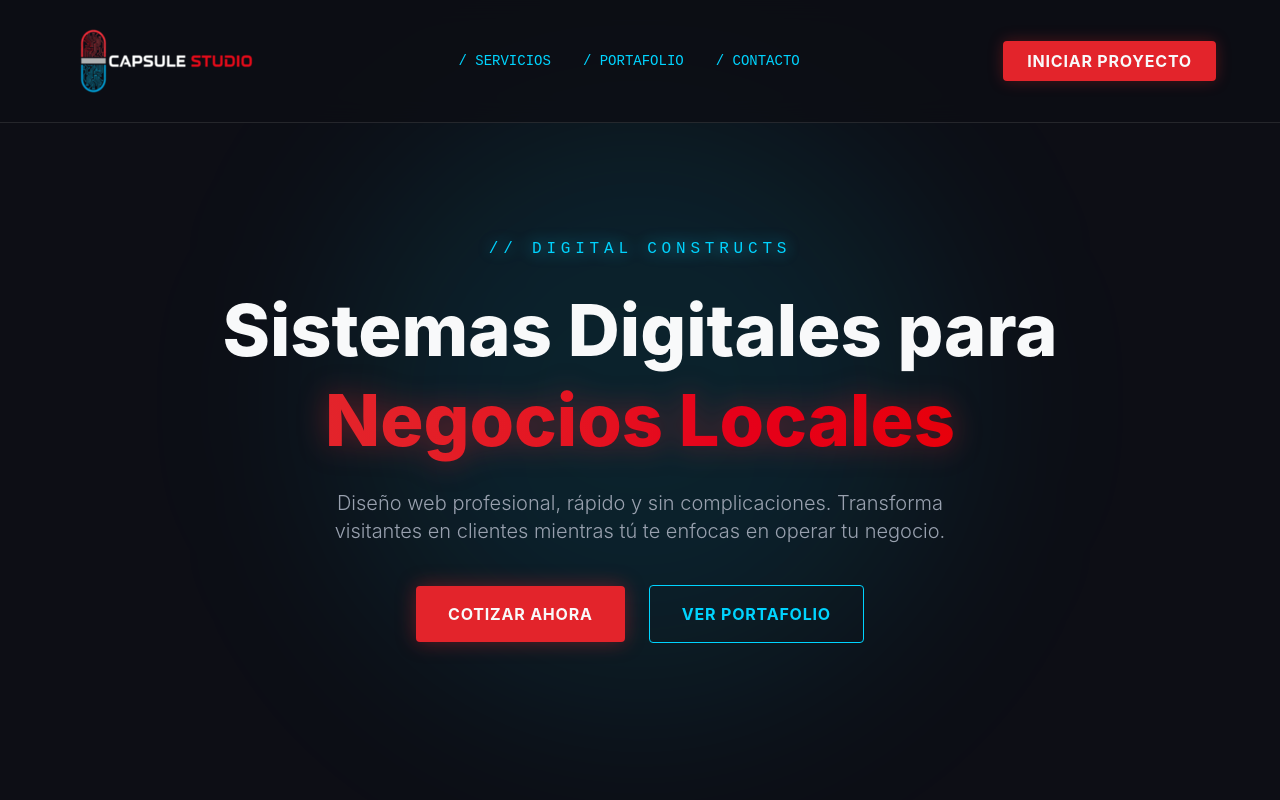
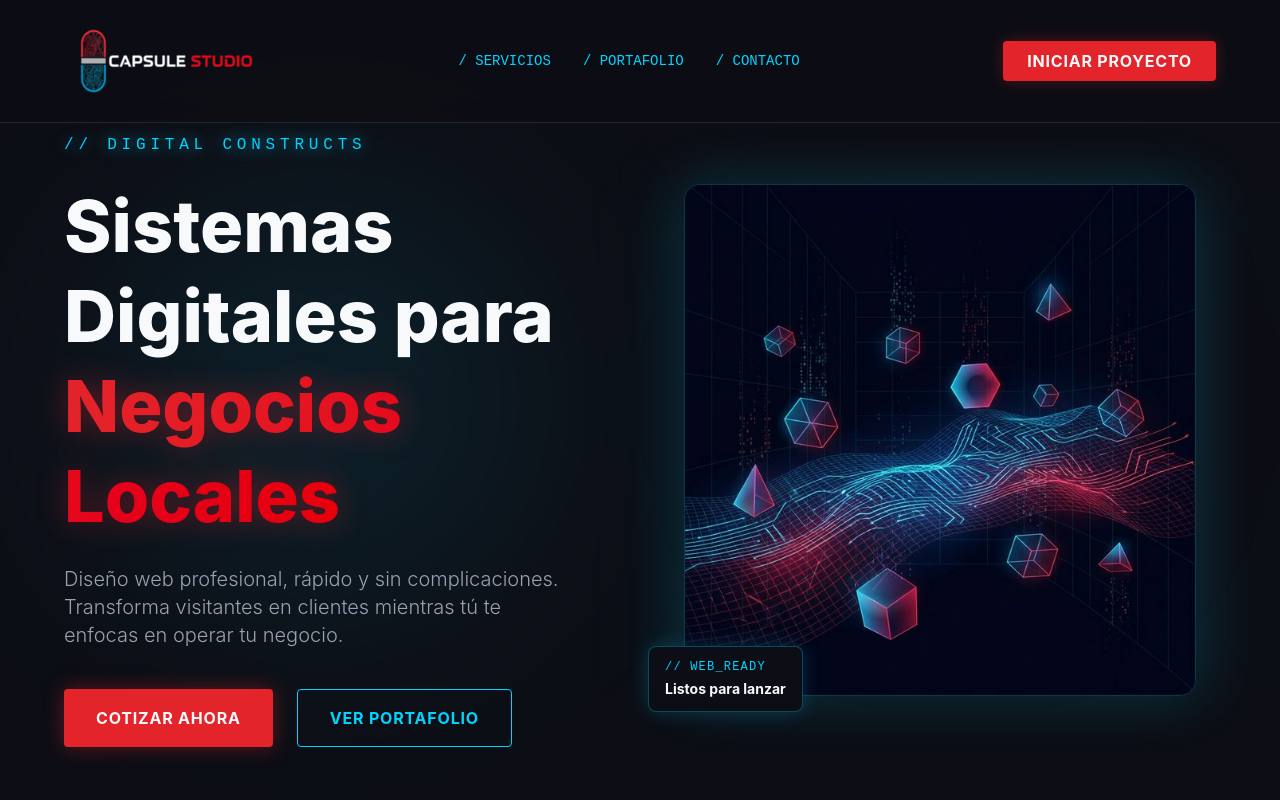
Before and after one commit to MAcevedo91/capsule-studio, a React (Vite) app: page / in a window 1280 px wide. Shown: the top 800 px of the page. Built offline with nearby package versions, Linux system fonts and the light colour scheme; what tailwind-animations would draw is missing.

Commit message:
image Hero

```diff
--- a/src/components/Hero.jsx
+++ b/src/components/Hero.jsx
@@ -1,41 +1,67 @@
 // src/components/Hero.jsx
 import React from 'react';
+import heroTech from '../assets/hero-tech.png';
 
 const Hero = () => {
   return (
-    <section className="min-h-screen flex flex-col justify-center items-center text-center px-4 relative overflow-hidden">
+    <section className="min-h-screen flex items-center px-6 md:px-16 relative overflow-hidden">
 
-      {/* Resplandor de fondo ambiental (Efecto visual) */}
-      <div className="absolute top-1/2 left-1/2 -translate-x-1/2 -translate-y-1/2 w-[300px] h-[300px] md:w-[600px] md:h-[600px] bg-capsule-blue/10 blur-[100px] rounded-full pointer-events-none"></div>
+      {/* Resplandor de fondo ambiental */}
+      <div className="absolute top-1/2 left-1/4 -translate-x-1/2 -translate-y-1/2 w-[400px] h-[400px] bg-capsule-blue/10 blur-[120px] rounded-full pointer-events-none"></div>
+      <div className="absolute top-1/2 right-1/4 translate-x-1/2 -translate-y-1/2 w-[300px] h-[300px] bg-akira-red/10 blur-[100px] rounded-full pointer-events-none"></div>
 
-      <div className="z-10 max-w-4xl mt-20">
+      {/* Layout de dos columnas */}
+      <div className="z-10 w-full max-w-7xl mx-auto mt-20 grid grid-cols-1 lg:grid-cols-2 gap-12 items-center">
+
+        {/* Columna izquierda — Contenido */}
+        <div className="flex flex-col items-start text-left">
           {/* Eslogan Técnico */}
           <p className="font-mono text-capsule-blue mb-6 tracking-[0.3em] drop-shadow-[0_0_8px_rgba(0,212,255,0.8)] text-sm md:text-base animate-neon-pulse">
             // DIGITAL CONSTRUCTS
           </p>
 
           {/* Titular Principal */}
-        <h1 className="text-5xl md:text-7xl font-extrabold text-neo-light mb-6 leading-tight">
-          Sistemas Digitales para <br/>
-          <span className="text-transparent bg-clip-text bg-gradient-to-r from-akira-red to-red-600 drop-shadow-[0_0_15px_rgba(227,36,43,0.4)]">
+          <h1 className="text-5xl md:text-6xl xl:text-7xl font-extrabold text-neo-light mb-6 leading-tight">
+            Sistemas Digitales para{' '}
+            <span className="text-transparent bg-clip-text bg-linear-to-r from-akira-red to-red-600 drop-shadow-[0_0_15px_rgba(227,36,43,0.4)]">
               Negocios Locales
             </span>
           </h1>
 
-        {/* Subtítulo (La propuesta de valor) */}
-        <p className="text-lg md:text-xl text-gray-400 mb-10 max-w-2xl mx-auto font-light">
+          {/* Subtítulo */}
+          <p className="text-lg md:text-xl text-gray-400 mb-10 max-w-lg font-light">
             Diseño web profesional, rápido y sin complicaciones. Transforma visitantes en clientes mientras tú te enfocas en operar tu negocio.
           </p>
 
           {/* Botones de Acción */}
-        <div className="flex flex-col sm:flex-row gap-6 justify-center items-center">
-          <button className="w-full sm:w-auto px-8 py-4 bg-akira-red text-neo-light font-bold uppercase tracking-wider rounded-sm hover:bg-red-600 transition-all shadow-[0_0_20px_rgba(227,36,43,0.4)] hover:shadow-[0_0_30px_rgba(227,36,43,0.6)] hover:-translate-y-1">
+          <div className="flex flex-col sm:flex-row gap-6">
+            <button className="px-8 py-4 bg-akira-red text-neo-light font-bold uppercase tracking-wider rounded-sm hover:bg-red-600 transition-all shadow-[0_0_20px_rgba(227,36,43,0.4)] hover:shadow-[0_0_30px_rgba(227,36,43,0.6)] hover:-translate-y-1">
               Cotizar Ahora
             </button>
-          <button className="w-full sm:w-auto px-8 py-4 border border-capsule-blue text-capsule-blue font-bold uppercase tracking-wider rounded-sm hover:bg-capsule-blue/10 transition-all hover:-translate-y-1">
+            <button className="px-8 py-4 border border-capsule-blue text-capsule-blue font-bold uppercase tracking-wider rounded-sm hover:bg-capsule-blue/10 transition-all hover:-translate-y-1">
               Ver Portafolio
             </button>
           </div>
+        </div>
+
+        {/* Columna derecha — Imagen tecnológica */}
+        <div className="hidden lg:flex items-center justify-center relative">
+          {/* Glow detrás de la imagen */}
+          <div className="absolute inset-0 rounded-2xl bg-capsule-blue/5 blur-2xl"></div>
+
+          <img
+            src={heroTech}
+            alt="Formas tecnológicas digitales"
+            className="relative w-full max-w-lg rounded-2xl border border-capsule-blue/20 shadow-[0_0_60px_rgba(0,212,255,0.15)] object-cover animate-float"
+          />
+
+          {/* Badge decorativo */}
+          <div className="absolute -bottom-4 -left-4 bg-neo-dark border border-capsule-blue/30 rounded-lg px-4 py-3 shadow-[0_0_20px_rgba(0,212,255,0.2)]">
+            <p className="font-mono text-capsule-blue text-xs tracking-widest">// WEB_READY</p>
+            <p className="text-neo-light text-sm font-bold mt-1">Listos para lanzar</p>
+          </div>
+        </div>
+
       </div>
     </section>
   );
--- a/src/components/Services.jsx
+++ b/src/components/Services.jsx
@@ -59,7 +59,7 @@ const Services = () => {
             >
               <h3 className="text-2xl font-bold text-neo-light mb-2">{pkg.name}</h3>
               <p className="text-3xl font-mono text-capsule-blue mb-4">{pkg.price}</p>
-              <p className="text-gray-400 mb-8 flex-grow">{pkg.description}</p>
+              <p className="text-gray-400 mb-8 grow">{pkg.description}</p>
 
               <ul className="space-y-3 mb-8">
                 {pkg.features.map((feature, idx) => (
--- a/src/index.css
+++ b/src/index.css
@@ -9,6 +9,7 @@
   --font-sans: "Inter", sans-serif;
   --font-mono: "Fira Code", monospace;
   --animate-neon-pulse: neonPulse 2s cubic-bezier(0.4, 0, 0.6, 1) infinite;
+  --animate-float: float 6s ease-in-out infinite;
 }
 
 @keyframes neonPulse {
@@ -21,6 +22,11 @@
   }
 }
 
+@keyframes float {
+  0%, 100% { transform: translateY(0px); }
+  50% { transform: translateY(-16px); }
+}
+
 /* 5. Estilos globales base usando las variables recién creadas */
 body {
   background-color: var(--color-neo-dark);
```
Also changed, not shown: src/assets/hero-tech.png (added). Lines whose indentation alone changed are shown as unchanged.
